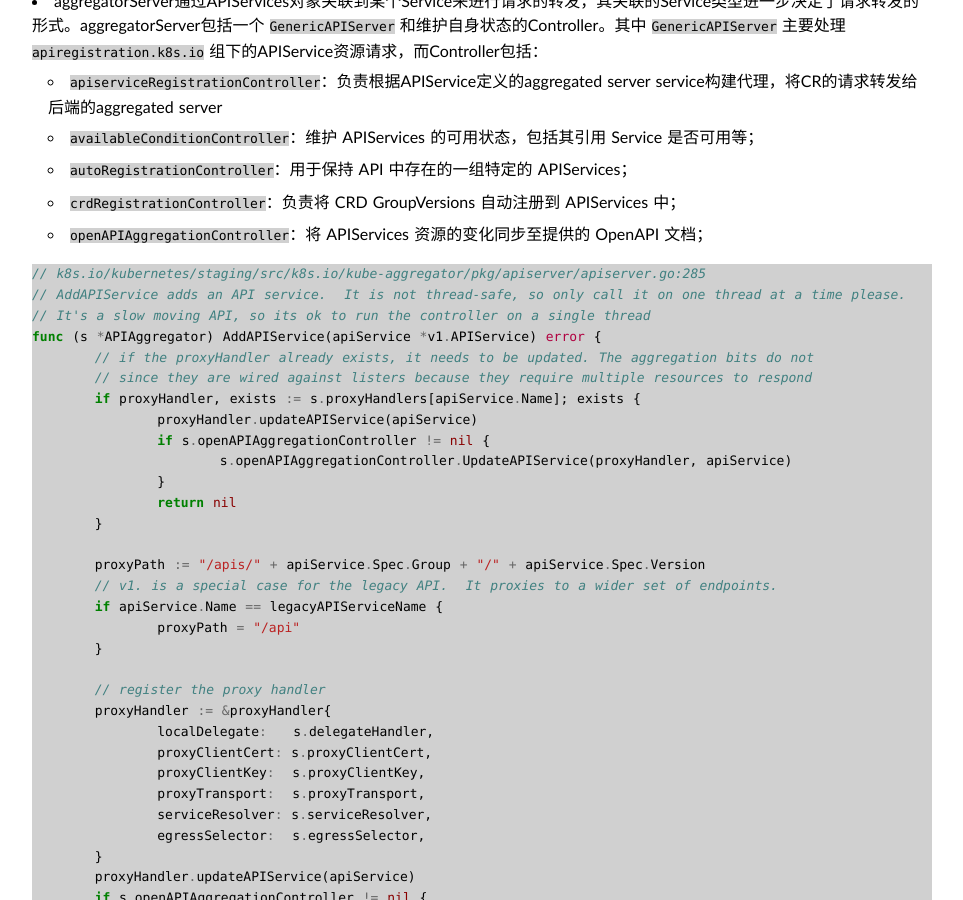
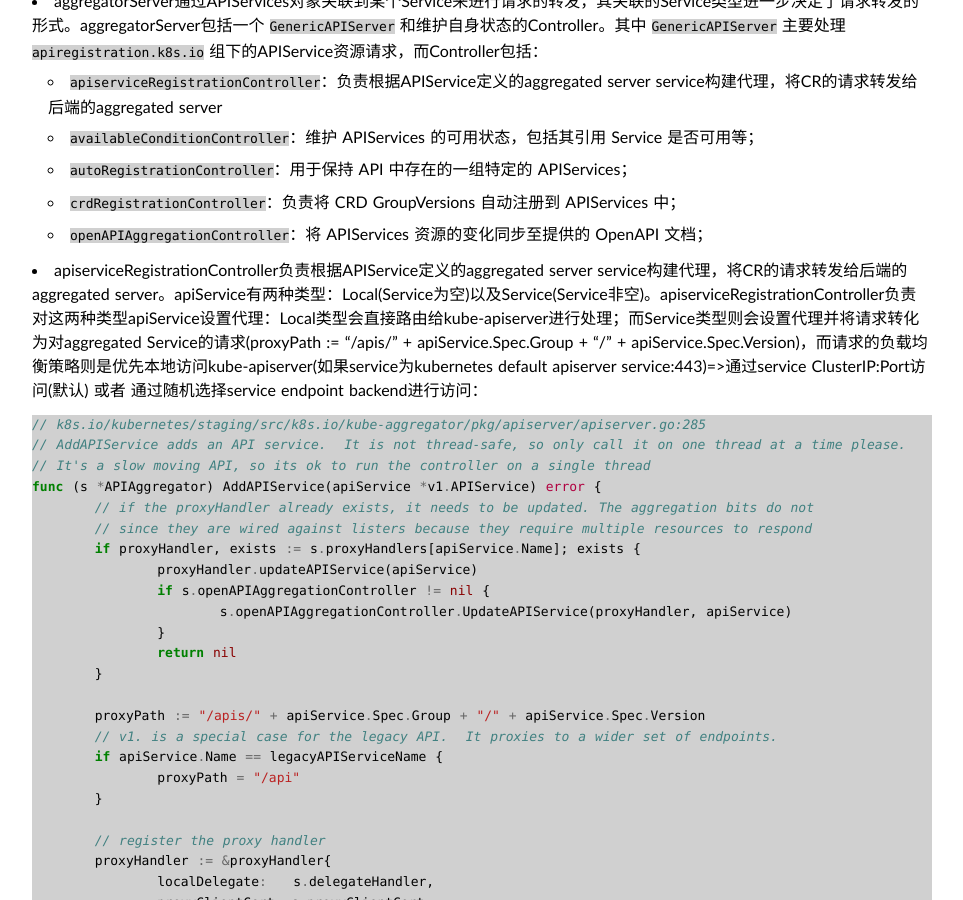
Before and after one commit to duyanghao/duyanghao.github.io, a Jekyll site: the page built from _posts/2020-12-22-kubernetes-apiserver-overview.md, in a window 1280 px wide and 900 px high, scrolled down 22787 px. Shown: the whole window, without its empty margins (158-1121 px from the left). Built offline with Jekyll 4.4.1, drawn with Linux system fonts in a browser that asks for light colours; some web fonts are replaced; comment, search, counter and statistics services are not loaded; some of the changed text lies outside the part shown.

Commit message:
update kubernetes apiserver overview
Signed-off-by: duyanghao <1294057873@qq.com>

````diff
--- a/_posts/2020-12-22-kubernetes-apiserver-overview.md
+++ b/_posts/2020-12-22-kubernetes-apiserver-overview.md
@@ -74,7 +74,7 @@ func (c *Controller) Start() {
 		klog.Fatalf("Unable to perform initial service nodePort check: %v", err)
 	}
 
-  // 定期执行bootstrap controller主要的四个功能(reconciliation)
+	// 定期执行bootstrap controller主要的四个功能(reconciliation)
 	c.runner = async.NewRunner(c.RunKubernetesNamespaces, c.RunKubernetesService, repairClusterIPs.RunUntil, repairNodePorts.RunUntil)
 	c.runner.Start()
 }
@@ -129,13 +129,13 @@ func (c completedConfig) New(delegationTarget genericapiserver.DelegationTarget)
 	if c.ExtraConfig.EnableLogsSupport {
 		routes.Logs{}.Install(s.Handler.GoRestfulContainer)
 	}
-  ...
+	...
 	m := &Master{
 		GenericAPIServer:          s,
 		ClusterAuthenticationInfo: c.ExtraConfig.ClusterAuthenticationInfo,
 	}
 
-  // 3、安装 LegacyAPI(core API)
+	// 3、安装 LegacyAPI(core API)
 	// install legacy rest storage
 	if c.ExtraConfig.APIResourceConfigSource.VersionEnabled(apiv1.SchemeGroupVersion) {
 		legacyRESTStorageProvider := corerest.LegacyRESTStorageProvider{
@@ -187,7 +187,7 @@ func (c completedConfig) New(delegationTarget genericapiserver.DelegationTarget)
 		admissionregistrationrest.RESTStorageProvider{},
 		eventsrest.RESTStorageProvider{TTL: c.ExtraConfig.EventTTL},
 	}
-  // 4、安装 APIs(named groups apis)
+	// 4、安装 APIs(named groups apis)
 	if err := m.InstallAPIs(c.ExtraConfig.APIResourceConfigSource, c.GenericConfig.RESTOptionsGetter, restStorageProviders...); err != nil {
 		return nil, err
 	}
@@ -1010,7 +1010,7 @@ aggregatorServer主要用于处理扩展Kubernetes API Resources的第二种方
   - `autoRegistrationController`：用于保持 API 中存在的一组特定的 APIServices；
   - `crdRegistrationController`：负责将 CRD GroupVersions 自动注册到 APIServices 中；
   - `openAPIAggregationController`：将 APIServices 资源的变化同步至提供的 OpenAPI 文档；
-
+* apiserviceRegistrationController负责根据APIService定义的aggregated server service构建代理，将CR的请求转发给后端的aggregated server。apiService有两种类型：Local(Service为空)以及Service(Service非空)。apiserviceRegistrationController负责对这两种类型apiService设置代理：Local类型会直接路由给kube-apiserver进行处理；而Service类型则会设置代理并将请求转化为对aggregated Service的请求(proxyPath := "/apis/" + apiService.Spec.Group + "/" + apiService.Spec.Version)，而请求的负载均衡策略则是优先本地访问kube-apiserver(如果service为kubernetes default apiserver service:443)=>通过service ClusterIP:Port访问(默认) 或者 通过随机选择service endpoint backend进行访问：
   ```go
   // k8s.io/kubernetes/staging/src/k8s.io/kube-aggregator/pkg/apiserver/apiserver.go:285
   // AddAPIService adds an API service.  It is not thread-safe, so only call it on one thread at a time please.
````
Also changed, not shown: other parts of _posts/2020-12-22-kubernetes-apiserver-overview.md (+1 -1 lines).
